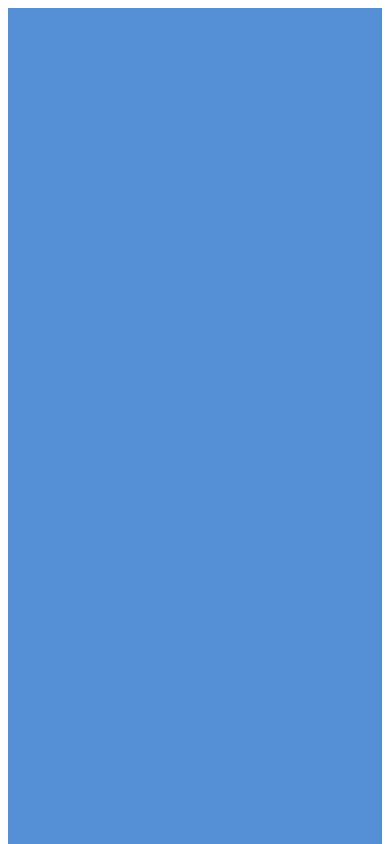
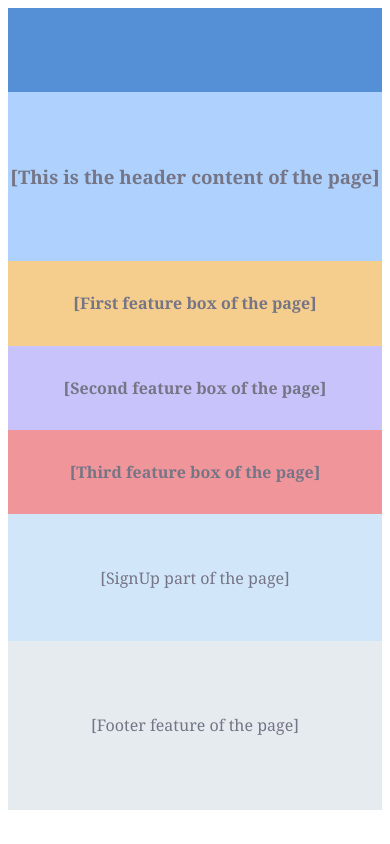
Before and after one commit to GouravSinghDosad/InnomaticsFSDAssignment3, a plain HTML site: page index.html in a window 390 px wide. Shown: the top 844 px of the page. Drawn offline with Linux system fonts and the light colour scheme.

Commit message:
new response

```diff
--- a/styles.css
+++ b/styles.css
@@ -1,7 +1,8 @@
 
 body{
     display: flex;
-    flex-wrap: wrap;
+    /* flex-wrap: nowrap; */
+    flex-direction: column;
     font-family: Cambria, Cochin, Georgia, Times, 'Times New Roman', serif;
     color: #757586;
 }
@@ -84,6 +85,7 @@ section{
 
     body{
         flex-direction: column;
+        height: 100vh;
     }
 
     #head_bar, #header, section, #signup, #footer{
@@ -93,48 +95,69 @@ section{
     }
 
     #head_bar{
-        height: 50px;
+        height: 5vh;
     }
 
     #header{
-        height: 80px;
+        height: 15vh;
     }
 
     section{
         flex-wrap: wrap;
-        height: 120px;
+        height: 30vh;
     }
 
     #div1, #div2, #div3{
         width: 100%;
-        height: 40px;
+        height: 10vh;
     }
 
     #signup{
-        height: 70px;
+        height: 10vh;
     }
 
     #footer{
-        height: 80px;
+        height: 20vh;
     }
 
 }
 
 @media(max-width: 768px){
 
+    body{
+        height: 100vh;
+    }
+
     section, #header, #head_bar, #footer, #signup{
         width: 100%;
-        height: 100vh;
+        /* height: 100vh; */
+    }
+
+    #head_bar{
+        height: 10vh;
+    }
+
+    #header{
+        height: 20vh;
     }
 
     section{
         flex-wrap: wrap;
-        height: auto;
+        height: 30vh;
+        flex-direction: column;
     }
 
     #div1, #div2, #div3{
         width: 100%;
-        height: 33vh;
+        height: 10vh;
+    }
+
+    #signup{
+        height: 15vh;
+    }
+
+    #footer{
+        height: 20vh;
     }
 
 }
```
